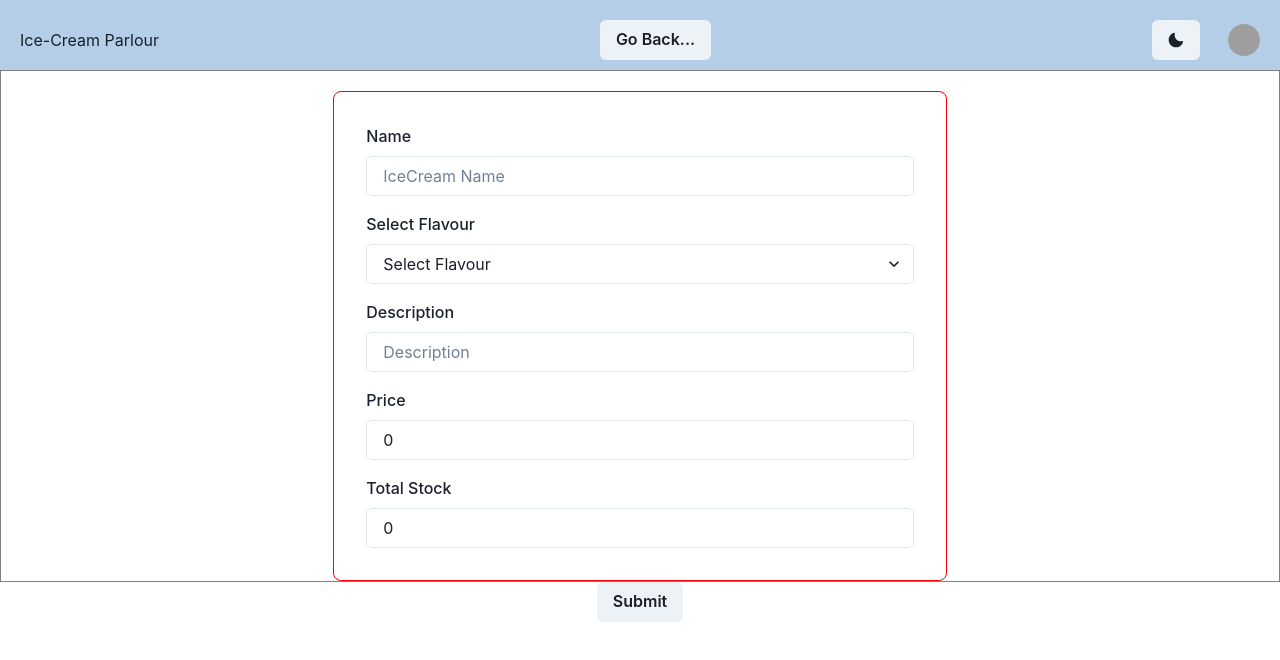
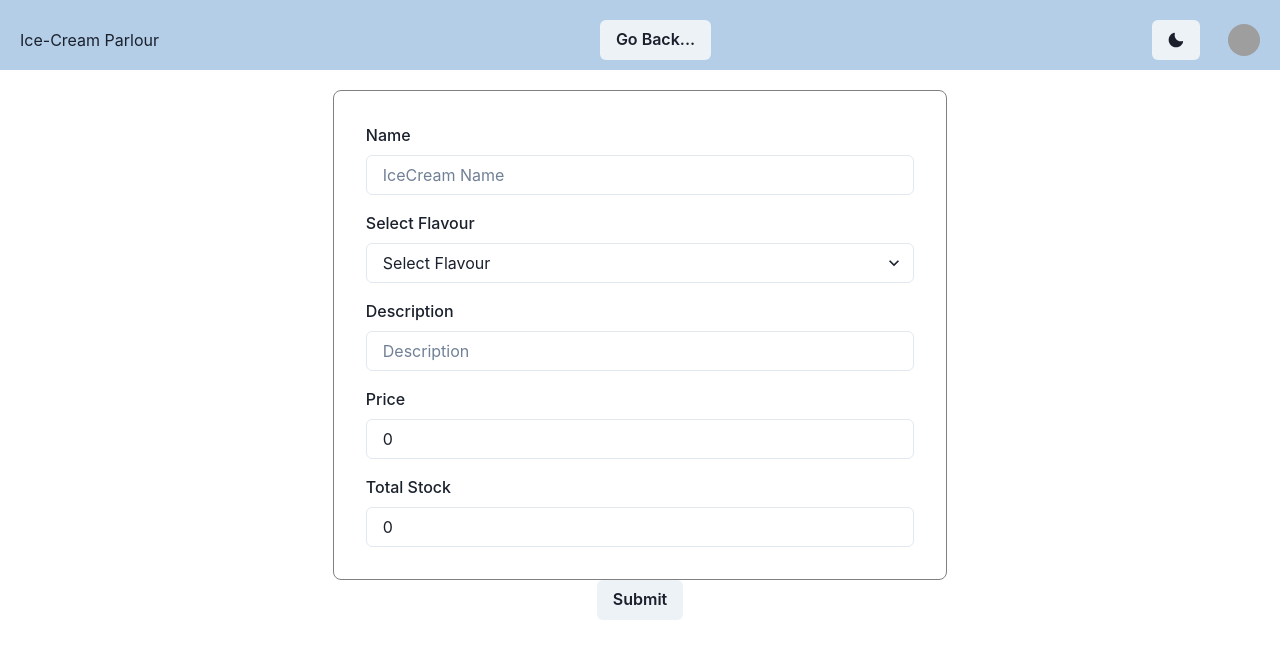
Before and after one commit to sainRaghuveer/Ice-Cream-Parlour, a React (Create React App) app in the folder frontend/: page /addicecream in a window 1280 px wide. Shown: the top 660 px of the page. Built offline with nearby package versions, Linux system fonts and the light colour scheme; sample sign-in values are in the browser's storage; grey boxes are pictures that could not be loaded.

Commit message:
Add icecream

```diff
--- a/frontend/src/pages/Admin/AddIcecream.jsx
+++ b/frontend/src/pages/Admin/AddIcecream.jsx
@@ -55,7 +55,7 @@ const AddIcecream = () => {
 
   return (
     <div>
-      <div style={{border:"1px solid gray"}}>
+      <div>
         <Box
           w={{ base: "100%", md: "48%" }}
           rounded={'lg'}
@@ -63,7 +63,7 @@ const AddIcecream = () => {
           p={8}
           margin="auto"
           marginTop="20px"
-          style={{border:"1px solid red"}}
+          style={{border:"1px solid gray"}}
         >
           <Stack spacing={4}>
             <FormControl id="Name">
```
